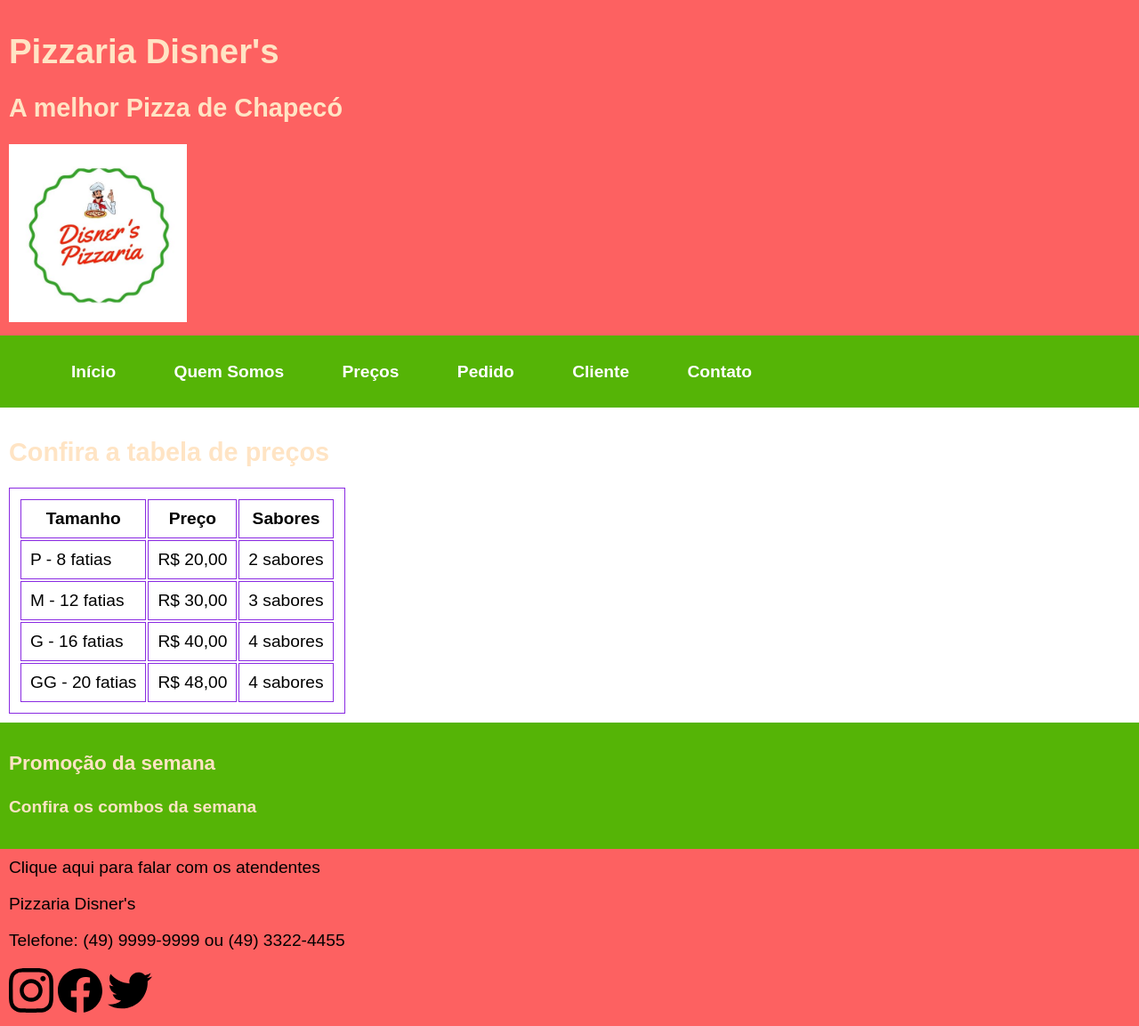
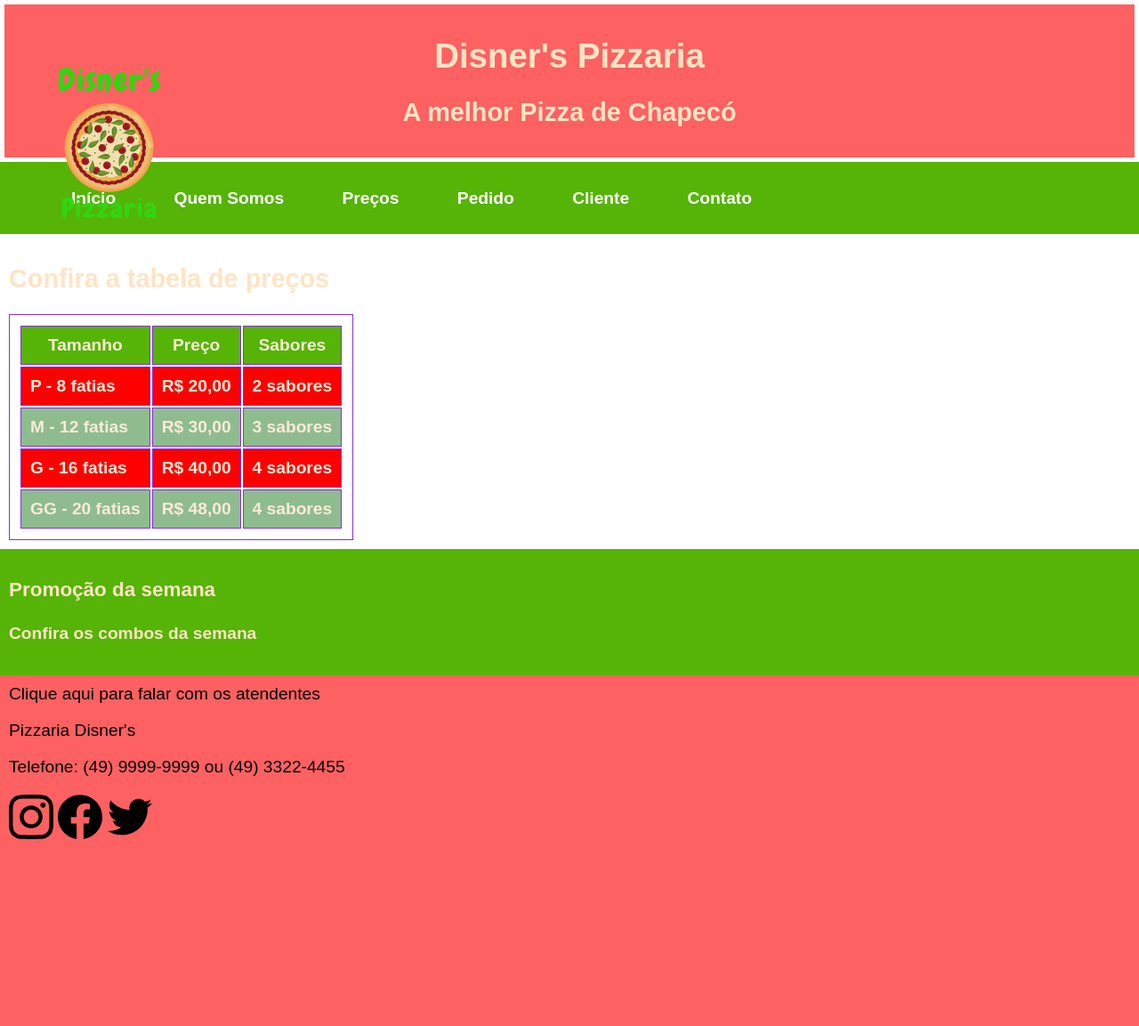
Before and after one commit to Brunadisner/prog2-Exercicios, a PHP site: page /precos.html in a window 1280 px wide. Shown: the whole page at 89% size. After the commit the page ends 943 px from the top, so only its background shows below. Run offline with PHP 8.4, Linux system fonts and the light colour scheme.

Commit message:
arrumando

```diff
--- a/Site Pizzaria/assets/css/estilo.css
+++ b/Site Pizzaria/assets/css/estilo.css
@@ -2,14 +2,23 @@
 - nome do elemento, exemplo: h3, nav, p
 - classe (inicia com .)
 - id (inicia com #) */
+/*---------Formatação geral-------*/
 body {
     font-family: Arial, Helvetica, sans-serif,monospace;
     font-size: 1.2em;
     margin:0;
 }
 .logo{
-    height: 200px;
-    width: 200px;
+    width: 250px;
+    height: 250px;
+    position:absolute;
+    bottom: 65%;
+    left: 0%;
+}
+header{
+    text-align: center;
+    margin: 5px;
+
 }
 header, footer{
     background-color: rgb(253, 97, 97);
@@ -31,7 +40,7 @@ header, footer, nav, aside,main{
 h1,h2{
     color: bisque;
 }
-
+/*-----------link-------*/
 a{
     text-decoration: none;
 }
@@ -48,12 +57,25 @@ a:hover{
 a:active{
     color: white;
 }
+/*-------Menu------*/
 nav ul li{
     display: inline;
     padding: 10px;
     margin: 20px;
 }
+/*--------tabela---------*/
 th,table,td{
-    border: 1px solid blueviolet;
+    border: 1px double blueviolet;
     padding:10px;
+    color: antiquewhite;
+    font-weight: bold;
 }
+th{
+    background-color:rgb(85, 180, 6);
+}
+tr:nth-child(even){
+    background-color: red;
+}
+tr:nth-child(odd){
+    background-color: darkseagreen;
+}
--- a/Site Pizzaria/cadastro.html
+++ b/Site Pizzaria/cadastro.html
@@ -13,9 +13,9 @@
     </head>
     <body>
         <header>
-            <h1>Pizzaria Disner's</h1>
+            <h1> Disner's Pizzaria</h1>
             <h2>A melhor Pizza de Chapecó</h2>
-            <div><img class="logo"src="assets/img/img1.jpg" alt="Logotipo pizzaria" ></div>
+            <div><img class="logo"src="assets/img/img1.png" alt="Logotipo pizzaria" ></div>
 
         </header>
         <nav>
--- a/Site Pizzaria/cliente.html
+++ b/Site Pizzaria/cliente.html
@@ -13,9 +13,9 @@
     </head>
     <body>
         <header>
-            <h1>Pizzaria Disner's</h1>
+            <h1> Disner's Pizzaria</h1>
             <h2>A melhor Pizza de Chapecó</h2>
-            <div><img class="logo"src="assets/img/img1.jpg" alt="Logotipo pizzaria" ></div>
+            <div><img class="logo"src="assets/img/img1.png" alt="Logotipo pizzaria" ></div>
 
         </header>
         <nav>
--- a/Site Pizzaria/contato.html
+++ b/Site Pizzaria/contato.html
@@ -14,9 +14,9 @@
     </head>
     <body>
         <header>
-            <h1>Pizzaria Disner's</h1>
+            <h1> Disner's Pizzaria</h1>
             <h2>A melhor Pizza de Chapecó</h2>
-            <div><img class="logo"src="assets/img/img1.jpg" alt="Logotipo pizzaria" ></div>
+            <div><img class="logo"src="assets/img/img1.png" alt="Logotipo pizzaria" ></div>
 
         </header>
         <nav>
--- a/Site Pizzaria/index.html
+++ b/Site Pizzaria/index.html
@@ -13,9 +13,9 @@
     </head>
     <body>
         <header>
-            <h1>Pizzaria Disner's</h1>
+            <h1> Disner's Pizzaria</h1>
             <h2>A melhor Pizza de Chapecó</h2>
-            <div><img class="logo"src="assets/img/img1.jpg" alt="Logotipo pizzaria" ></div>
+            <div><img class="logo"src="assets/img/img1.png" alt="Logotipo pizzaria" ></div>
 
         </header>
         <nav>
--- a/Site Pizzaria/precos.html
+++ b/Site Pizzaria/precos.html
@@ -14,9 +14,9 @@
     </head>
     <body>
         <header>
-            <h1>Pizzaria Disner's</h1>
+            <h1> Disner's Pizzaria</h1>
             <h2>A melhor Pizza de Chapecó</h2>
-            <div><img class="logo"src="assets/img/img1.jpg" alt="Logotipo pizzaria" ></div>
+            <div><img class="logo"src="assets/img/img1.png" alt="Logotipo pizzaria" ></div>
 
         </header>
         <nav>
@@ -33,7 +33,7 @@
         <main>
 
             <h2>Confira a tabela de preços</h2>
-            <table border="1">
+            <table>
             <tr>
                 <th>Tamanho</th>
                 <th>Preço</th>
```
Also changed, not shown: Site Pizzaria/assets/img/img1.png (added).
